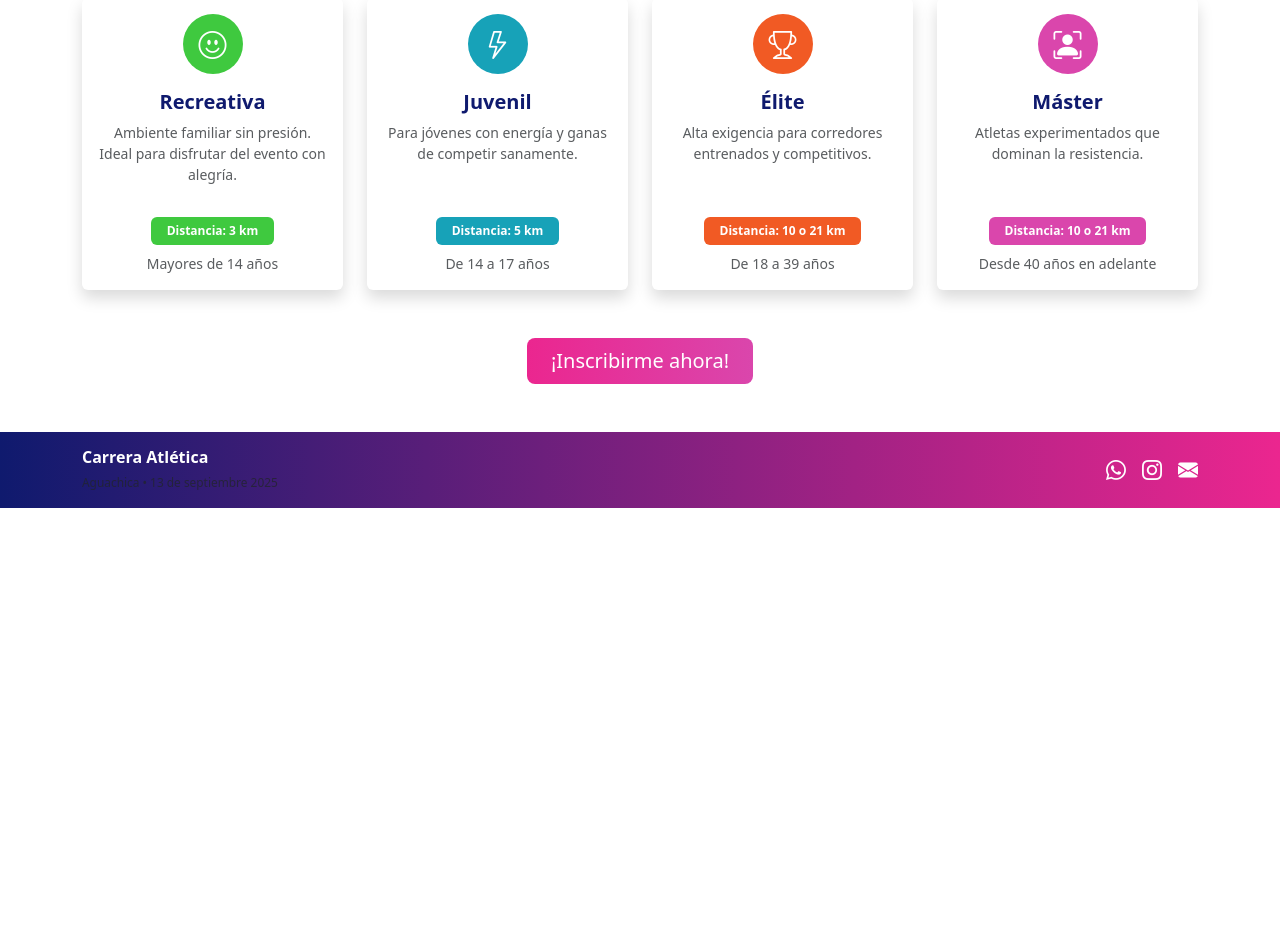
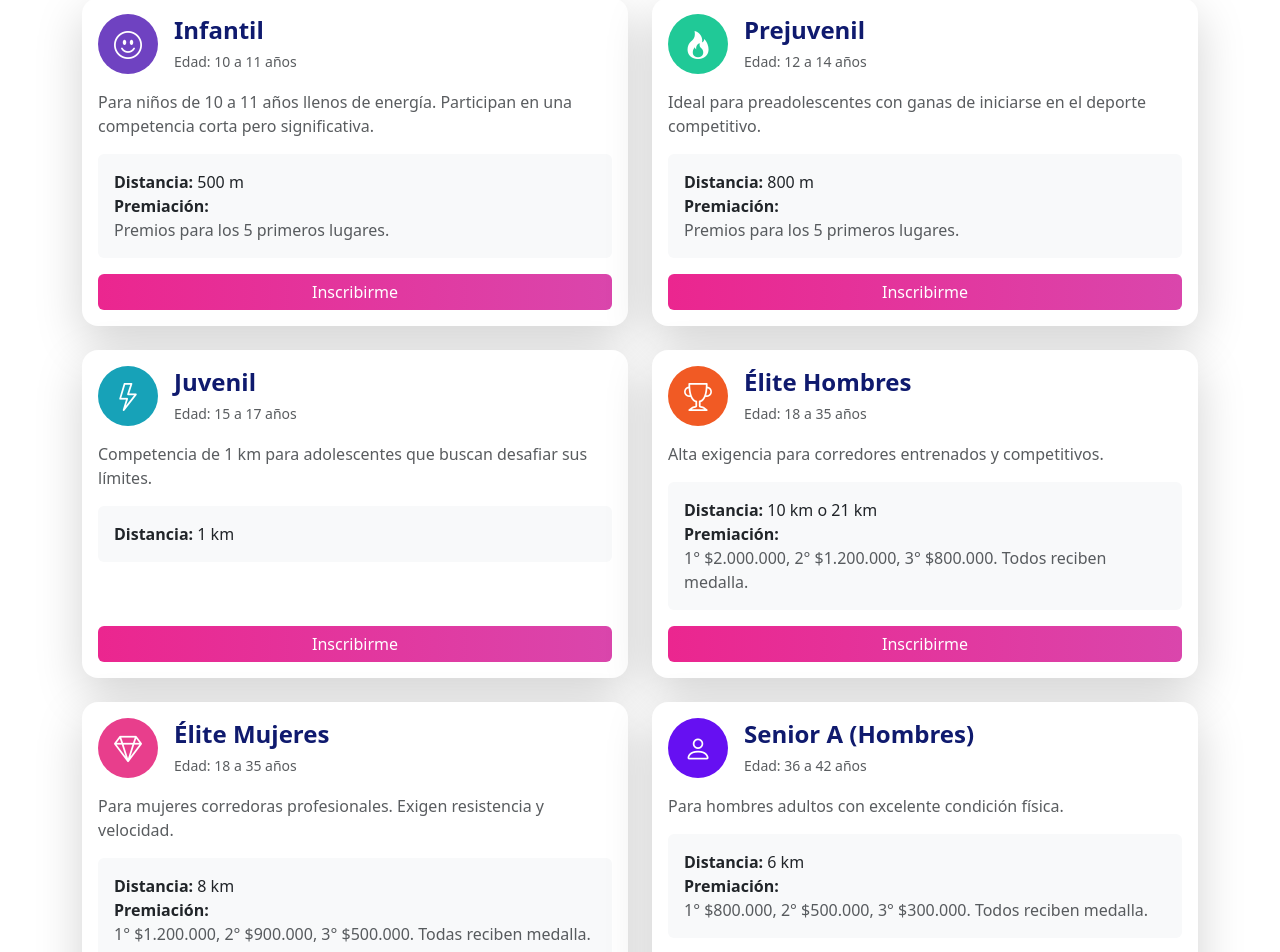
Before and after one commit to miguel9214/carrera-atletica-frontend, a Vue app: page /categorias in a window 1280 px wide. Shown: the part 240-1192 px from the top of the page. Before the commit the page ends 800 px from the top, so only its background shows below. Built offline with nearby package versions, Linux system fonts and the light colour scheme.

Commit message:
ruta agregada y ctaegorias agregadas

```diff
--- a/src/App.vue
+++ b/src/App.vue
@@ -1,12 +1,28 @@
 <template>
-  <div>
+  <div class="app-wrapper d-flex flex-column min-vh-100">
     <Navbar />
-    <router-view />
-    <Footer />
+
+    <main class="flex-fill">
+      <RouterView />
+    </main>
+
+    <Transition name="fade-slide" appear>
+      <Footer />
+    </Transition>
   </div>
 </template>
 
 <script setup>
-import Navbar from '@/components/Navbar.vue'
-import Footer from '@/components/Footer.vue'
+import Navbar from './components/Navbar.vue'
+import Footer from './components/Footer.vue'
 </script>
+
+<style scoped>
+.fade-slide-enter-active {
+  transition: all 0.5s ease;
+}
+.fade-slide-enter-from {
+  opacity: 0;
+  transform: translateY(20px);
+}
+</style>
--- a/src/components/Footer.vue
+++ b/src/components/Footer.vue
@@ -1,5 +1,5 @@
 <template>
-  <footer class="footer-split text-white">
+  <footer class="footer-split text-white mt-auto">
     <div class="container py-3">
       <div class="row align-items-center">
         <!-- Info del evento -->
@@ -28,7 +28,6 @@
 </template>
 
 <script setup>
-const year = new Date().getFullYear()
 </script>
 
 <style scoped>
@@ -36,6 +35,7 @@ const year = new Date().getFullYear()
   background: linear-gradient(90deg, var(--color-dark), var(--color-primary));
   font-size: 0.85rem;
   color: white;
+  box-shadow: 0 -2px 8px rgba(0, 0, 0, 0.1);
 }
 
 .footer-icon {
--- a/src/views/CategoryView.vue
+++ b/src/views/CategoryView.vue
@@ -2,73 +2,57 @@
   <div class="container py-5">
     <div class="text-center mb-5">
       <h2 class="fw-bold" style="color: var(--color-primary)">Categorías de Participación</h2>
-      <p class="lead text-muted">Escoge la categoría adecuada según tu edad y nivel. ¡Todos pueden participar!</p>
+      <p class="lead text-muted">Explora cada categoría con detalle y elige la que mejor se adapte a tu perfil. ¡Hay premios y emoción para todos!</p>
     </div>
 
-    <div class="row row-cols-1 row-cols-sm-2 row-cols-lg-4 g-4">
-      <div v-for="categoria in categorias" :key="categoria.nombre">
-        <div class="card h-100 border-0 shadow categoria-card">
-          <div class="card-body text-center d-flex flex-column justify-content-between">
-            <div>
-              <div class="icon-circle mb-3" :style="{ backgroundColor: categoria.color }">
+    <div class="row g-4">
+      <div v-for="categoria in categorias" :key="categoria.nombre" class="col-12 col-md-6 col-lg-6">
+        <div class="card h-100 border-0 shadow-lg categoria-card">
+          <div class="card-body d-flex flex-column">
+            <div class="d-flex align-items-center mb-3">
+              <div class="icon-circle flex-shrink-0 me-3" :style="{ backgroundColor: categoria.color }">
                 <i :class="categoria.icono" class="text-white fs-3"></i>
               </div>
-              <h5 class="fw-bold" style="color: var(--color-dark)">{{ categoria.nombre }}</h5>
-              <p class="text-muted small">{{ categoria.descripcion }}</p>
+              <div>
+                <h4 class="fw-bold mb-1" style="color: var(--color-dark)">{{ categoria.nombre }}</h4>
+                <small class="text-muted">Edad: {{ categoria.edad }}</small>
+              </div>
             </div>
-            <div class="mt-3">
-              <span class="badge text-white px-3 py-2" :style="{ backgroundColor: categoria.color }">
-                Distancia: {{ categoria.distancia }}
+
+            <p class="mb-3 text-muted">{{ categoria.descripcion }}</p>
+
+            <div class="bg-light rounded p-3 mb-3">
+              <strong>Distancia:</strong> {{ categoria.distancia }}<br />
+              <span v-if="categoria.premios">
+                <strong>Premiación:</strong><br />
+                <span class="text-muted">{{ categoria.premios }}</span>
               </span>
-              <div class="edad-range mt-2 text-muted small">{{ categoria.edad }}</div>
+            </div>
+
+            <div class="mt-auto text-center">
+              <RouterLink to="/register" class="btn btn-gradient w-100">Inscribirme</RouterLink>
             </div>
           </div>
         </div>
       </div>
-    </div>
-
-    <div class="text-center mt-5">
-      <RouterLink to="/register" class="btn btn-gradient btn-lg px-4">
-        ¡Inscribirme ahora!
-      </RouterLink>
     </div>
   </div>
 </template>
 
 <script setup>
 const categorias = [
-  {
-    nombre: 'Recreativa',
-    descripcion: 'Ambiente familiar sin presión. Ideal para disfrutar del evento con alegría.',
-    distancia: '3 km',
-    edad: 'Mayores de 14 años',
-    icono: 'bi bi-emoji-smile',
-    color: 'var(--color-accent)',
-  },
-  {
-    nombre: 'Juvenil',
-    descripcion: 'Para jóvenes con energía y ganas de competir sanamente.',
-    distancia: '5 km',
-    edad: 'De 14 a 17 años',
-    icono: 'bi bi-lightning',
-    color: '#17a2b8',
-  },
-  {
-    nombre: 'Élite',
-    descripcion: 'Alta exigencia para corredores entrenados y competitivos.',
-    distancia: '10 o 21 km',
-    edad: 'De 18 a 39 años',
-    icono: 'bi bi-trophy',
-    color: 'var(--color-orange)',
-  },
-  {
-    nombre: 'Máster',
-    descripcion: 'Atletas experimentados que dominan la resistencia.',
-    distancia: '10 o 21 km',
-    edad: 'Desde 40 años en adelante',
-    icono: 'bi bi-person-bounding-box',
-    color: 'var(--color-magenta)',
-  },
+  { nombre: 'Infantil', descripcion: 'Para niños de 10 a 11 años llenos de energía. Participan en una competencia corta pero significativa.', distancia: '500 m', edad: '10 a 11 años', premios: 'Premios para los 5 primeros lugares.', icono: 'bi bi-emoji-smile', color: '#6f42c1' },
+  { nombre: 'Prejuvenil', descripcion: 'Ideal para preadolescentes con ganas de iniciarse en el deporte competitivo.', distancia: '800 m', edad: '12 a 14 años', premios: 'Premios para los 5 primeros lugares.', icono: 'bi bi-fire', color: '#20c997' },
+  { nombre: 'Juvenil', descripcion: 'Competencia de 1 km para adolescentes que buscan desafiar sus límites.', distancia: '1 km', edad: '15 a 17 años', icono: 'bi bi-lightning', color: '#17a2b8' },
+  { nombre: 'Élite Hombres', descripcion: 'Alta exigencia para corredores entrenados y competitivos.', distancia: '10 km o 21 km', edad: '18 a 35 años', premios: '1° $2.000.000, 2° $1.200.000, 3° $800.000. Todos reciben medalla.', icono: 'bi bi-trophy', color: 'var(--color-orange)' },
+  { nombre: 'Élite Mujeres', descripcion: 'Para mujeres corredoras profesionales. Exigen resistencia y velocidad.', distancia: '8 km', edad: '18 a 35 años', premios: '1° $1.200.000, 2° $900.000, 3° $500.000. Todas reciben medalla.', icono: 'bi bi-gem', color: '#e83e8c' },
+  { nombre: 'Senior A (Hombres)', descripcion: 'Para hombres adultos con excelente condición física.', distancia: '6 km', edad: '36 a 42 años', premios: '1° $800.000, 2° $500.000, 3° $300.000. Todos reciben medalla.', icono: 'bi bi-person', color: '#6610f2' },
+  { nombre: 'Senior B (Hombres)', descripcion: 'Dirigida a corredores experimentados.', distancia: '6 km', edad: '43 a 50 años', premios: '1° $800.000, 2° $500.000, 3° $300.000. Todos reciben medalla.', icono: 'bi bi-person-circle', color: '#fd7e14' },
+  { nombre: 'Senior C (Hombres)', descripcion: 'Para veteranos del running.', distancia: '6 km', edad: '51 años en adelante', premios: '1° $800.000, 2° $500.000, 3° $300.000. Todos reciben medalla.', icono: 'bi bi-person-vcard', color: '#198754' },
+  { nombre: 'Senior A (Mujer)', descripcion: 'Competencia para mujeres en gran forma física.', distancia: '6 km', edad: '36 a 42 años', premios: '1° $800.000, 2° $500.000, 3° $300.000. Todas reciben medalla.', icono: 'bi bi-gender-female', color: '#ff66b3' },
+  { nombre: 'Senior B (Mujer)', descripcion: 'Atletas femeninas con experiencia.', distancia: '6 km', edad: '43 a 50 años', premios: '1° $800.000, 2° $500.000, 3° $300.000. Todas reciben medalla.', icono: 'bi bi-flower1', color: '#ff99cc' },
+  { nombre: 'Senior C (Mujer)', descripcion: 'Mujeres veteranas que siguen dejando huella.', distancia: '6 km', edad: '51 años en adelante', premios: '1° $800.000, 2° $500.000, 3° $300.000. Todas reciben medalla.', icono: 'bi bi-heart-pulse', color: '#ffb3d9' },
+  { nombre: 'Personas con discapacidad', descripcion: 'Carrera inclusiva con reconocimiento especial. Una sola categoría para hombres y mujeres.', distancia: 'Por definir', edad: 'Todas las edades', premios: 'Todos reciben medalla y reconocimiento.', icono: 'bi bi-universal-access', color: '#6c757d' },
 ]
 </script>
 
@@ -76,9 +60,11 @@ const categorias = [
 .categoria-card {
   transition: transform 0.3s ease;
   background-color: #fff;
+  border-radius: 1rem;
 }
 .categoria-card:hover {
   transform: translateY(-5px);
+  box-shadow: 0 0.5rem 1rem rgba(0, 0, 0, 0.15);
 }
 
 .icon-circle {
@@ -89,6 +75,7 @@ const categorias = [
   align-items: center;
   justify-content: center;
 }
+
 .btn-gradient {
   background: linear-gradient(90deg, var(--color-primary), var(--color-magenta));
   border: none;
--- a/src/views/RegisterView.vue
+++ b/src/views/RegisterView.vue
@@ -1,14 +1,13 @@
 <template>
   <div class="container py-5">
     <div class="text-center mb-5">
-      <h2 class="fw-bold" style="color: var(--color-primary)">Inscríbete a la Carrera atletica</h2>
+      <h2 class="fw-bold" style="color: var(--color-primary)">Inscríbete a la Carrera atlética</h2>
       <p class="text-muted">Completa el formulario para participar. ¡Corre, comparte y gana!</p>
     </div>
 
     <div class="row justify-content-center">
       <div class="col-lg-9">
-        <div class="card p-4 shadow-sm border-0"
-          style="background-color: var(--color-light); border-left: 6px solid var(--color-primary)">
+        <div class="card p-4 shadow-sm border-0" style="background-color: var(--color-light); border-left: 6px solid var(--color-primary)">
           <form @submit.prevent="handleSubmit">
             <div class="row g-4">
               <div class="col-md-6">
@@ -43,17 +42,21 @@
 
               <div class="col-md-6">
                 <label class="form-label">Categoría</label>
-                <select v-model="form.categoria" @change="actualizarCondiciones" class="form-select form-select-lg"
-                  required>
+                <select v-model="form.categoria" class="form-select form-select-lg" required>
                   <option disabled value="">Selecciona una categoría</option>
-                  <option value="Recreativa - 3km">Recreativa - 3 km (gratis)</option>
-                  <option value="Juvenil - 5km">Juvenil - 5 km</option>
-                  <option value="Élite - 10km">Élite - 10 km</option>
-                  <option value="Élite - 21km">Élite - 21 km</option>
-                  <option value="Máster - 10km">Máster - 10 km</option>
-                  <option value="Máster - 21km">Máster - 21 km</option>
+                  <option>Infantil</option>
+                  <option>Prejuvenil</option>
+                  <option>Juvenil</option>
+                  <option>Élite Hombres</option>
+                  <option>Élite Mujeres</option>
+                  <option>Senior A (Hombres)</option>
+                  <option>Senior B (Hombres)</option>
+                  <option>Senior C (Hombres)</option>
+                  <option>Senior A (Mujer)</option>
+                  <option>Senior B (Mujer)</option>
+                  <option>Senior C (Mujer)</option>
+                  <option>Personas con discapacidad</option>
                 </select>
-
               </div>
 
               <div class="col-md-6">
@@ -67,29 +70,19 @@
                   <option>XL</option>
                 </select>
               </div>
-
-              <!-- Solo si es recreativa -->
-              <div v-if="esRecreativa" class="col-md-6">
-                <label class="form-label">¿Deseas comprar el kit?</label>
-                <select v-model="form.quiereKit" class="form-select form-select-lg">
-                  <option :value="true">Sí, quiero el kit</option>
-                  <option :value="false">No, solo participaré</option>
-                </select>
-              </div>
             </div>
 
             <!-- TOTAL -->
             <div class="total-box mt-4 text-end">
-              <span class="badge fs-5 rounded-pill px-4 py-2"
-                :style="{ backgroundColor: 'var(--color-accent)', color: '#fff' }">
+              <span class="badge fs-5 rounded-pill px-4 py-2" :style="{ backgroundColor: 'var(--color-accent)', color: '#fff' }">
                 Total: ${{ precioTotal.toLocaleString() }}
               </span>
             </div>
 
             <!-- BOTÓN FINAL -->
             <div class="mt-4 text-end">
-              <button type="submit" class="btn btn-lg" :class="esInscripcionGratis ? 'btn-success' : 'btn-gradient'">
-                {{ esInscripcionGratis ? 'Finalizar inscripción' : 'Continuar con el pago' }}
+              <button type="submit" class="btn btn-lg btn-gradient">
+                Continuar con la inscripción
               </button>
             </div>
           </form>
@@ -111,29 +104,17 @@ const form = reactive({
   genero: '',
   categoria: '',
   talla: '',
-  quiereKit: true,
 })
 
-const precios = {
-  base: 40000,
-  kit: 20000,
-}
-
-const esRecreativa = computed(() => form.categoria.startsWith('Recreativa'))
-const esInscripcionGratis = computed(() => esRecreativa.value && !form.quiereKit)
+const categoriasGratis = ['Infantil', 'Prejuvenil']
 
 const precioTotal = computed(() => {
   if (!form.categoria) return 0
-  if (esRecreativa.value) return form.quiereKit ? precios.kit : 0
-  return precios.base
+  return categoriasGratis.includes(form.categoria) ? 0 : 40000
 })
 
-function actualizarCondiciones() {
-  form.quiereKit = form.categoria === 'Recreativa'
-}
-
 function handleSubmit() {
-  if (esInscripcionGratis.value) {
+  if (precioTotal.value === 0) {
     Swal.fire({
       icon: 'success',
       title: '¡Inscripción completada!',
--- a/src/views/RouteView.vue
+++ b/src/views/RouteView.vue
@@ -1,11 +1,50 @@
 <template>
-  <!-- Mapa en pantalla completa -->
+  <!-- Imagen de la Ruta -->
   <div class="w-100 vh-100 position-relative">
-    <div class="map-container w-100 h-100 bg-light d-flex align-items-center justify-content-center">
-      <div class="text-center">
-        <i class="bi bi-map display-1 text-muted"></i>
-        <p class="text-muted">Aquí se mostrará el mapa del recorrido</p>
-        <small class="text-muted">*Disponible próximamente</small>
+    <div
+      class="map-image w-100 h-100"
+      style="background-image: url('/ruta.jpg');"
+    ></div>
+
+    <!-- Botón para ampliar imagen -->
+    <div class="position-absolute bottom-0 end-0 m-3">
+      <button
+        class="btn btn-light btn-sm shadow"
+        data-bs-toggle="modal"
+        data-bs-target="#mapModal"
+      >
+        Ver en pantalla completa
+      </button>
+    </div>
+  </div>
+
+  <!-- Modal fullscreen -->
+  <div
+    class="modal fade"
+    id="mapModal"
+    tabindex="-1"
+    aria-labelledby="mapModalLabel"
+    aria-hidden="true"
+  >
+    <div class="modal-dialog modal-fullscreen">
+      <div class="modal-content bg-dark">
+        <div class="modal-header border-0">
+          <h5 class="modal-title text-white">Mapa del recorrido</h5>
+          <button
+            type="button"
+            class="btn-close btn-close-white"
+            data-bs-dismiss="modal"
+            aria-label="Cerrar"
+          ></button>
+        </div>
+        <div class="modal-body d-flex justify-content-center align-items-center">
+          <img
+            src="/ruta.jpg"
+            alt="Mapa del recorrido"
+            class="img-fluid rounded shadow"
+            style="max-height: 90vh;"
+          />
+        </div>
       </div>
     </div>
   </div>
@@ -55,8 +94,11 @@
 </script>
 
 <style scoped>
-.map-container {
-  background: linear-gradient(135deg, #f3f4f6, #e9ecef);
+.map-image {
+  background-size: contain;
+  background-repeat: no-repeat;
+  background-position: center;
+  background-color: #f8f9fa;
 }
 .icon-circle {
   width: 60px;
```
Also changed, not shown: public/ruta.jpg (added).
